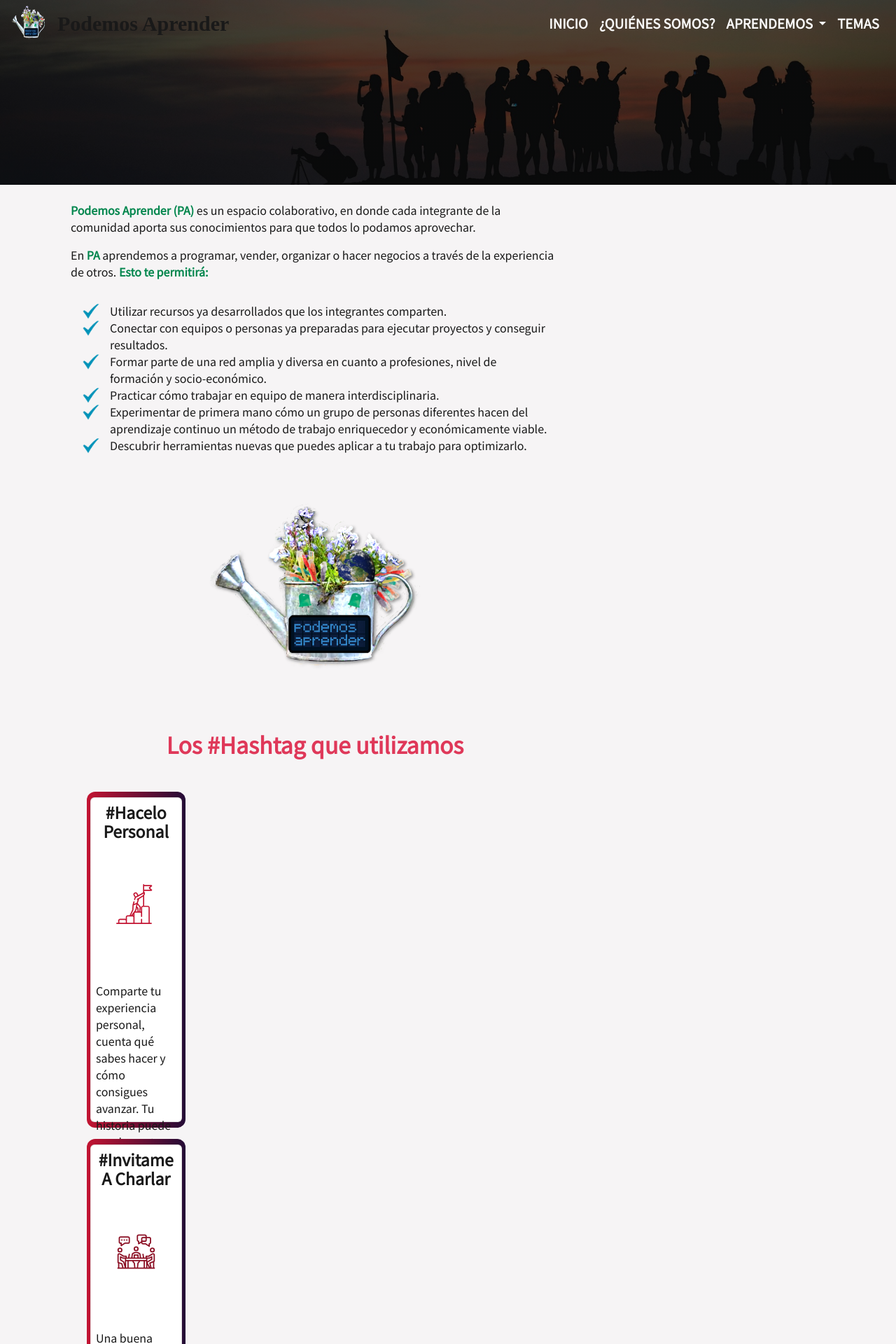
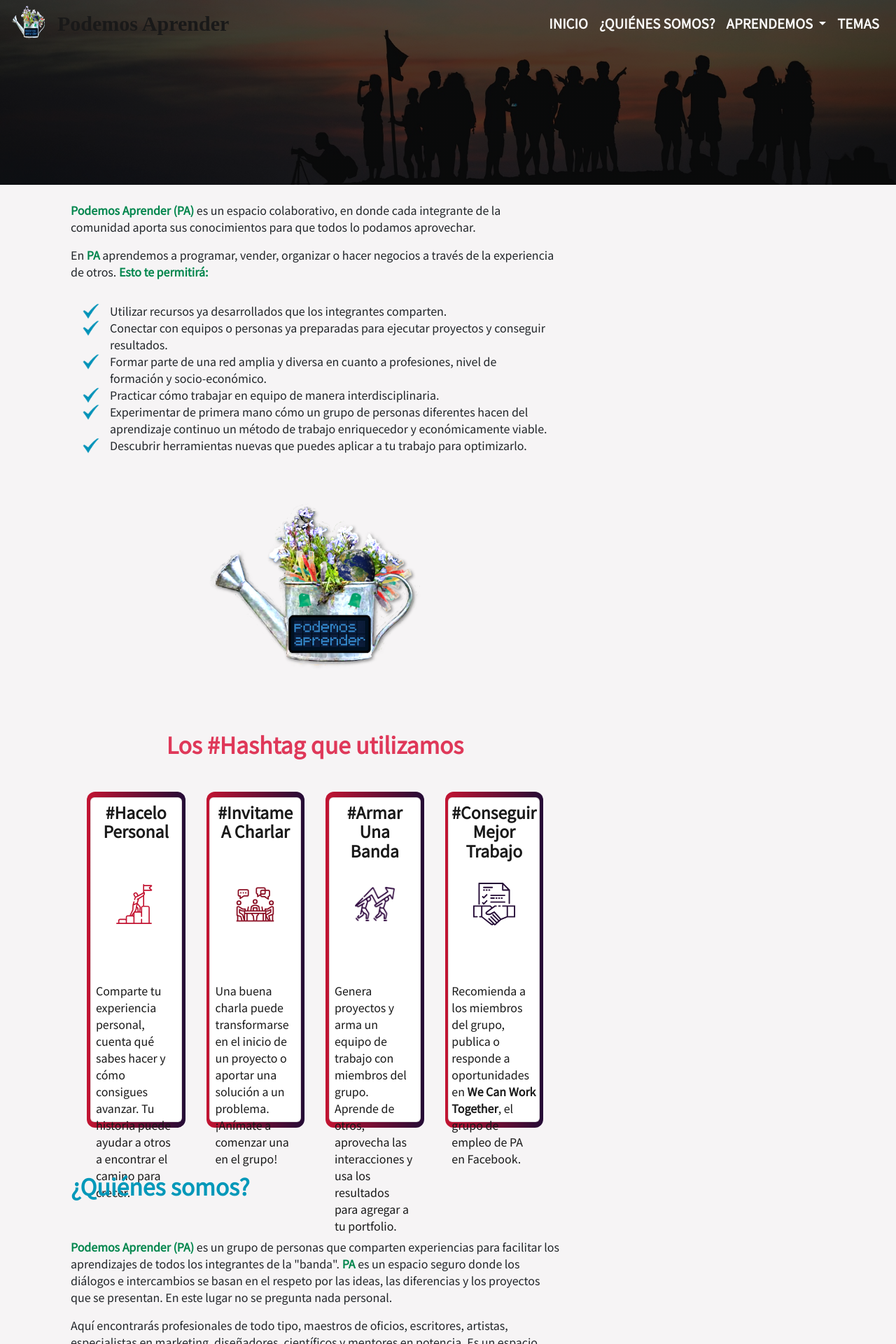
Before and after one commit to podemosaprender/podemosaprender.github.io, a Jekyll site: the page built from index.md, in a window 1280 px wide. Shown: the top 1920 px of the page at 70% size. Built offline with Jekyll 4.4.1, drawn with Linux system fonts in a browser that asks for light colours; nearby versions of some CDN libraries; some web fonts are replaced; comment, search, counter and statistics services are not loaded.

Commit message:
FIX: cards lado a lado

```diff
--- a/_layouts/base.html
+++ b/_layouts/base.html
@@ -110,7 +110,7 @@ common-js:
 
   <!-- PLANTILLA:Header:FIN -->
 
-  <a name="contenido"/>
+  <a name="contenido"> </a>
   {{ content }}
 
   <!-- PLANTILLA:Footer -->
```
